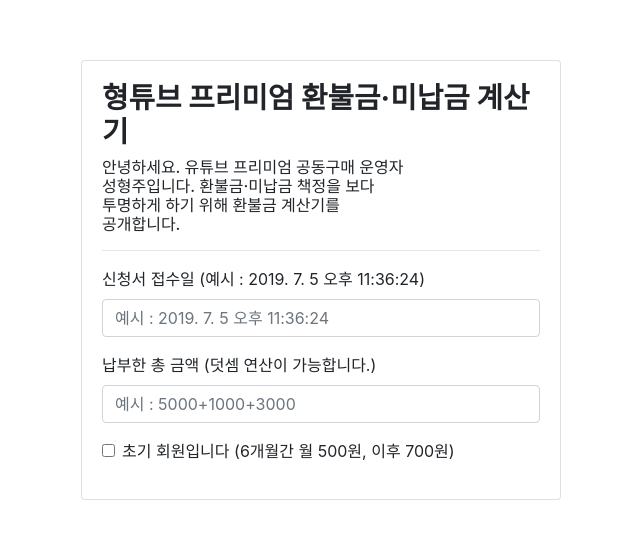
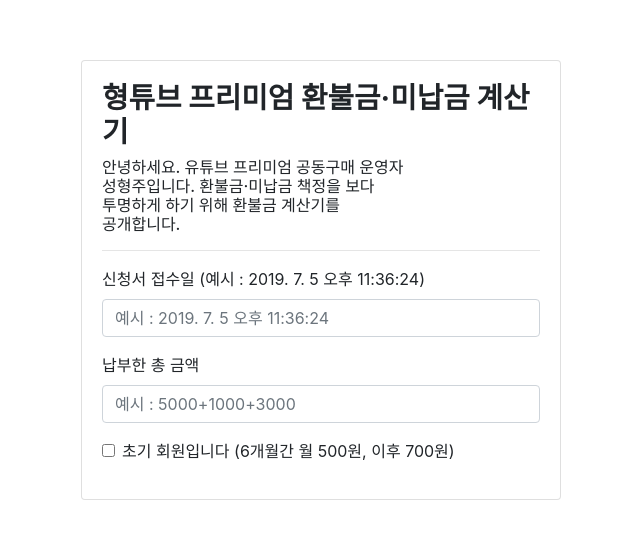
Before and after one commit to HyungJu/calculate-youtube-premium-refund, a plain HTML site: page index.html in a window 1280 px wide. Shown: the part 104-640 px from the top of the page, without its empty margins (319-959 px from the left). Drawn offline with nearby package versions, Linux system fonts and the light colour scheme.

Commit message:
덧셈 연산이 가능하다는 헛소리를 삭제함

```diff
--- a/index.html
+++ b/index.html
@@ -53,7 +53,7 @@
                 <input class="form-control" v-model="timestamp" placeholder="예시 : 2019. 7. 5 오후 11:36:24">
             </div>
             <div class="form-group">
-                <label>납부한 총 금액 (덧셈 연산이 가능합니다.)</label>
+                <label>납부한 총 금액</label>
                 <input class="form-control" v-model="amount" type="number" placeholder="예시 : 5000+1000+3000">
             </div>
             <div class="form-group">
```
